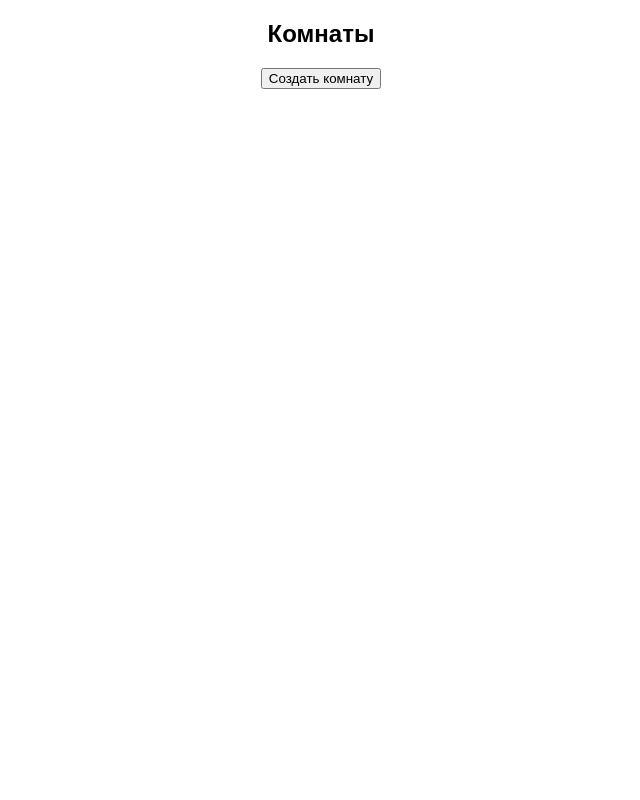
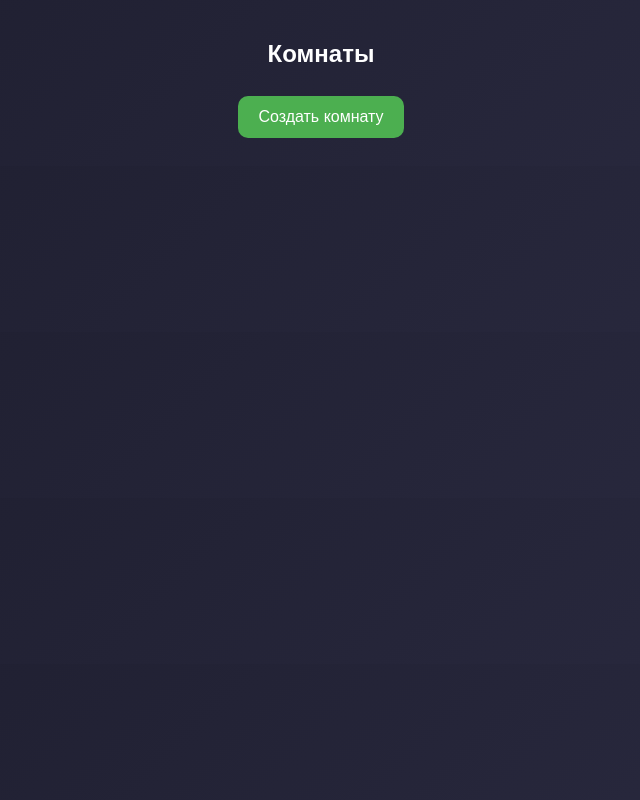
Before and after one commit to Dimit3y/1234, a plain HTML site: page game/client/index.html in a window 1280 px wide. Shown: the whole page, without its empty margins (319-959 px from the left). Drawn offline with Linux system fonts and the light colour scheme.

Commit message:
Update style.css

```diff
--- a/game/client/style.css
+++ b/game/client/style.css
@@ -1,8 +1,48 @@
 body {
-    font-family: sans-serif;
+    margin: 0;
+    font-family: Arial, sans-serif;
+    background: linear-gradient(135deg, #1e1e2f, #2a2a40);
+    color: white;
     text-align: center;
 }
 
+h2 {
+    margin-top: 20px;
+}
+
+#menu {
+    padding: 20px;
+}
+
+#rooms {
+    margin: 20px 0;
+}
+
+button {
+    padding: 12px 20px;
+    margin: 8px;
+    border: none;
+    border-radius: 10px;
+    background: #4CAF50;
+    color: white;
+    font-size: 16px;
+    cursor: pointer;
+    transition: 0.2s;
+}
+
+button:hover {
+    background: #45a049;
+    transform: scale(1.05);
+}
+
 canvas {
-    border: 2px solid black;
+    border: 3px solid white;
+    border-radius: 10px;
+    margin-top: 20px;
+    background: #111;
 }
+
+#status {
+    margin-top: 15px;
+    font-size: 18px;
+}
```
